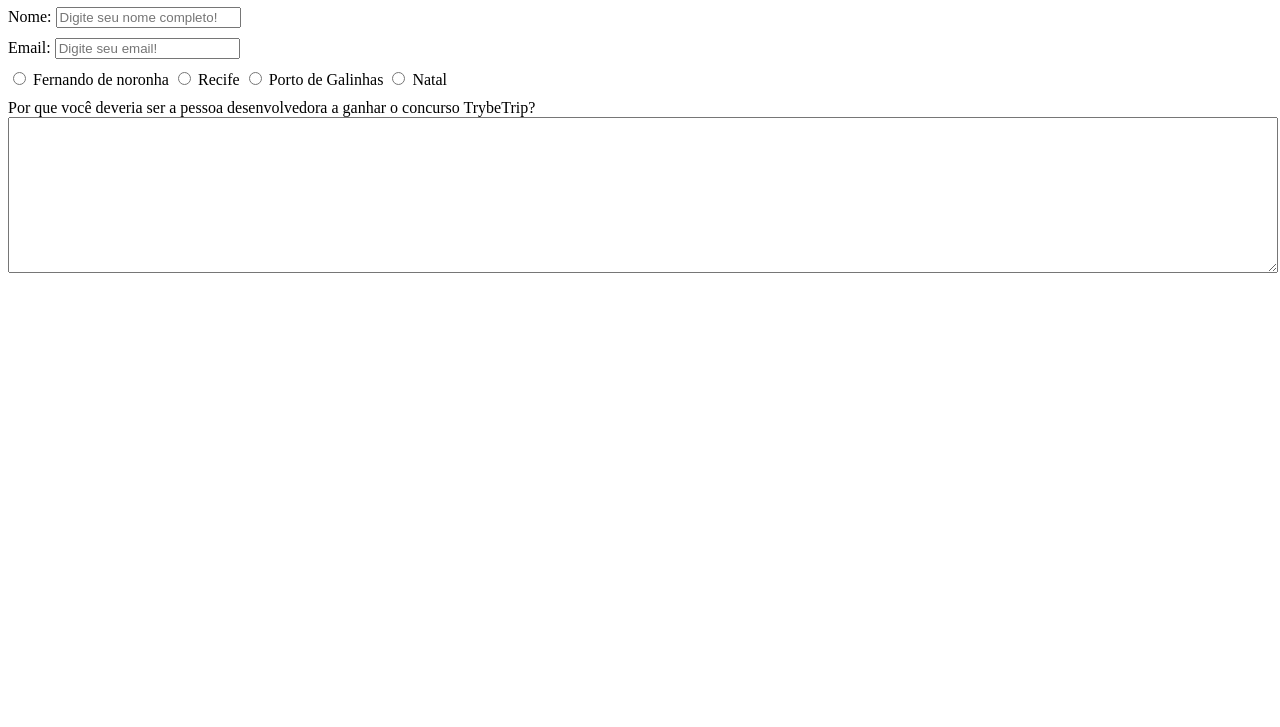
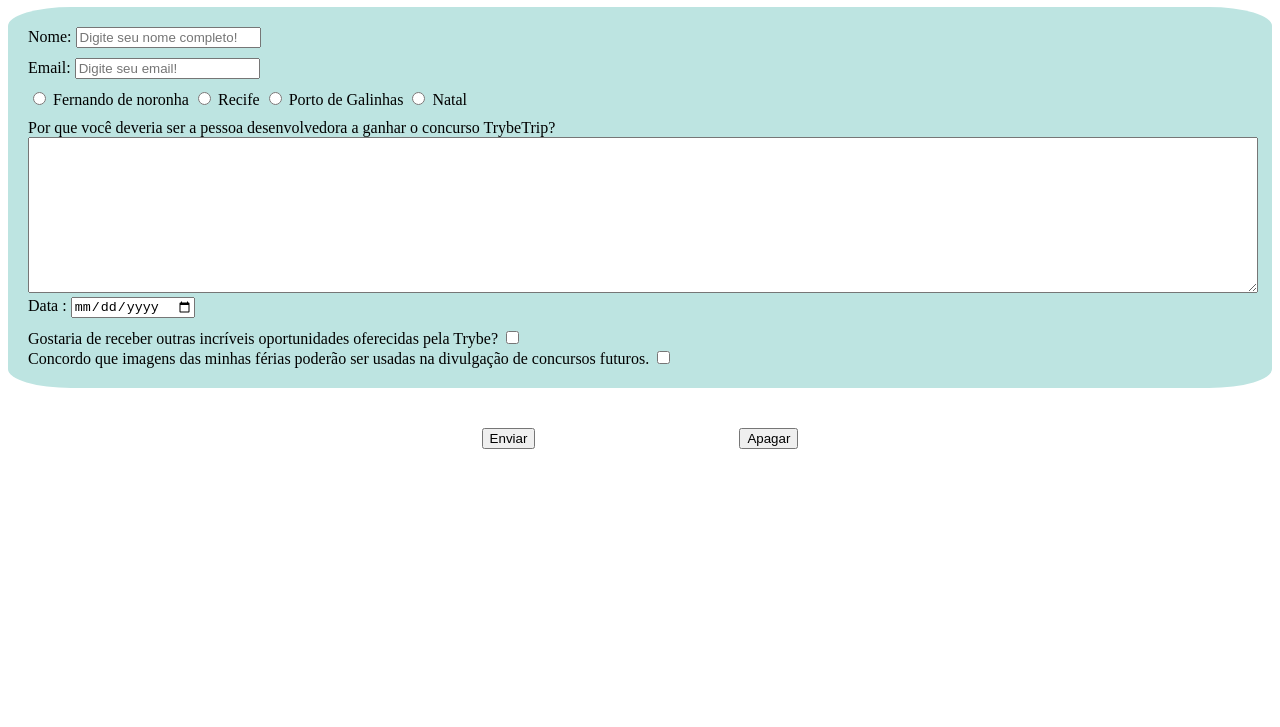
Before and after one commit to viniciusHerminio/trybe-exercicios, a plain HTML site: page bloco-6-html-e-css-forms-flexbox-e-responsivo/dia-1-html-css-forms/form.html in a window 1280 px wide. Shown: the part 73-800 px from the top of the page. Drawn offline with Linux system fonts and the light colour scheme.

Commit message:
terminando o html do formulario

```diff
--- a/bloco-6-html-e-css-forms-flexbox-e-responsivo/dia-1-html-css-forms/form.html
+++ b/bloco-6-html-e-css-forms-flexbox-e-responsivo/dia-1-html-css-forms/form.html
@@ -12,7 +12,7 @@
         <h1>Trybe Trip</h1>
     </header>
     <form action="" method="get" >
-        <main>
+        <main id="forms-geral">
             <div id="full-name">
                 <label for="nome">Nome:</label>
                 <input type="text" placeholder="Digite seu nome completo!" id="nome">
@@ -35,8 +35,23 @@
                 <label for="dissertacao">Por que você deveria ser a pessoa desenvolvedora a ganhar o concurso TrybeTrip?</label>
                 <textarea name="dissertacao" id="dissertacao" cols="30" rows="10" maxlength="500"></textarea>
             </div>
-
+            <div id="get-data">
+                <label for="data">Data :</label>
+                <input type="date" name="data" id="data">
+            </div>
+            <div id="get-termo1">
+                <label for="termo1">Gostaria de receber outras incríveis oportunidades oferecidas pela Trybe?</label>
+                <input type="checkbox" name="termo1" id="termo1">
+            </div>
+            <div id="get-termo2">
+                <label for="termo2">Concordo que imagens das minhas férias poderão ser usadas na divulgação de concursos futuros.</label>
+                <input type="checkbox" name="termo2" id="termo2">
+            </div>
         </main>
+        <div id="btns">
+            <button type="submit" id="enviar">Enviar</button>
+            <button type="submit" id="apagar">Apagar</button>
+        </div>
     </form>
 </body>
 </html>
--- a/bloco-6-html-e-css-forms-flexbox-e-responsivo/dia-1-html-css-forms/style.css
+++ b/bloco-6-html-e-css-forms-flexbox-e-responsivo/dia-1-html-css-forms/style.css
@@ -10,3 +10,21 @@
 #dissertacao{
     width: 100%;
 }
+#get-termo1{
+    margin-top: 10px;
+}
+#forms-geral{
+    background-color: rgb(189, 228, 225);
+    border-radius: 5%;
+    padding: 20px;
+}
+header{
+    text-align: center;
+}
+#btns{
+    margin-top: 40px;
+    text-align: center;
+}
+#enviar{
+    margin-right: 200px;
+}
```
